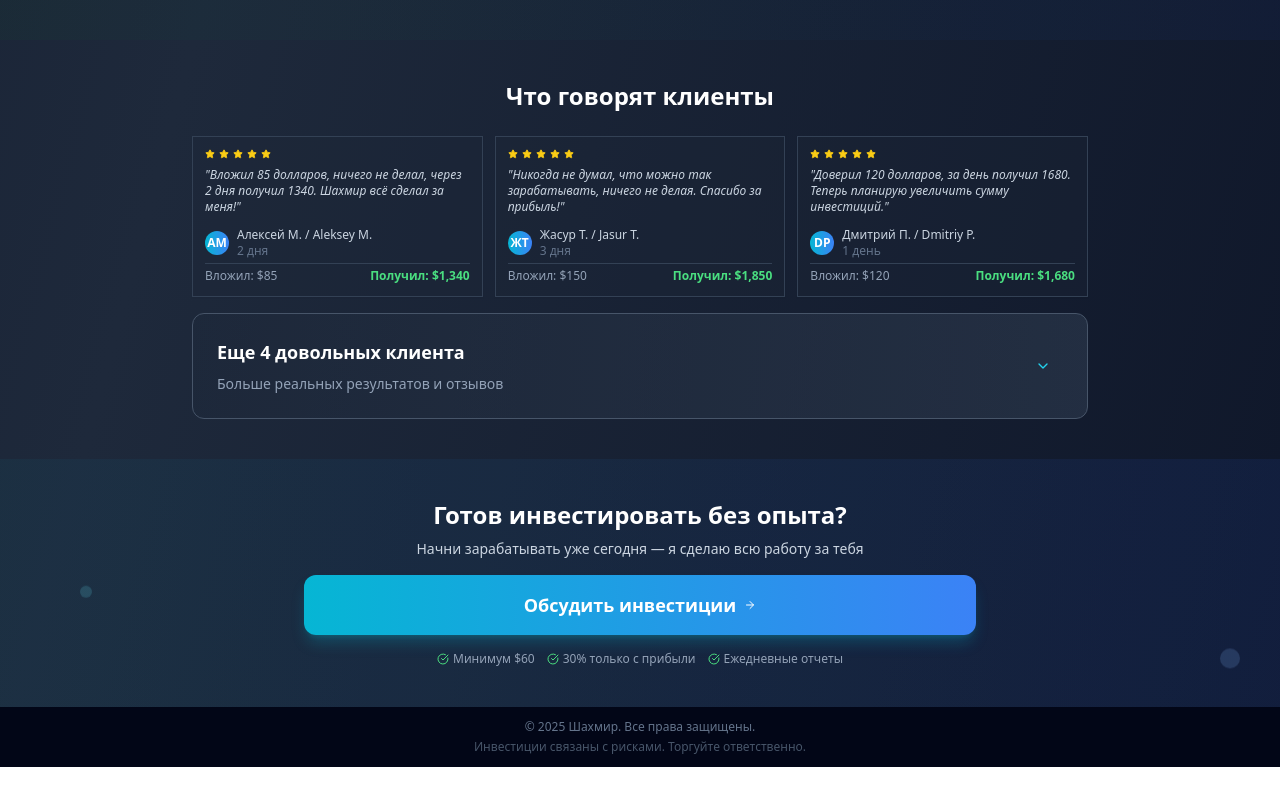
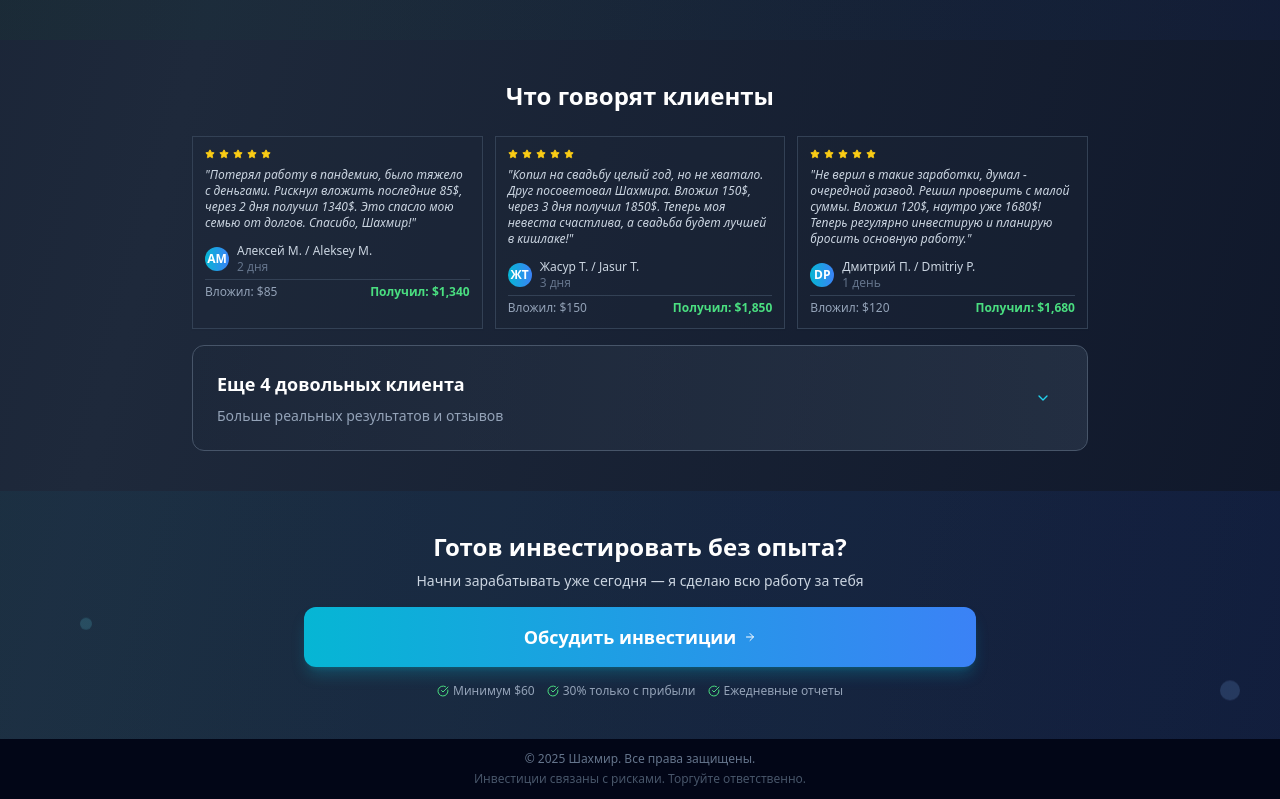
Before and after one commit to estaiazep/-, a Next.js app: page / in a window 1280 px wide. Shown: the part 4038-4837 px from the top of the page. Before the commit the page ends 4805 px from the top, so only its background shows below. Built offline with nearby package versions, Linux system fonts and the light colour scheme.

Commit message:
feat: enhance testimonials with real-life stories and emotions
Update testimonial texts to sound more authentic and less generic.

#VERCEL_SKIP

Co-authored-by: null <196481999+estaiazep@users.noreply.github.com>

```diff
--- a/app/page.tsx
+++ b/app/page.tsx
@@ -41,7 +41,10 @@ export default function LandingPage() {
       investment: formatCurrency(convertCurrency(85, "USD", currency), currency),
       result: formatCurrency(convertCurrency(1340, "USD", currency), currency),
       period: language === "ru" ? "2 дня" : "2 kun",
-      text: t("testimonial1"),
+      text:
+        language === "ru"
+          ? "Потерял работу в пандемию, было тяжело с деньгами. Рискнул вложить последние 85$, через 2 дня получил 1340$. Это спасло мою семью от долгов. Спасибо, Шахмир!"
+          : "Pandemiya paytida ishimni yo'qotdim, pul bilan qiyin edi. Oxirgi 85$ ni tikishga tavakkal qildim, 2 kundan keyin 1340$ oldim. Bu oilamni qarzlardan qutqardi. Rahmat, Shahmir!",
       avatar: "AM",
     },
     {
@@ -51,8 +54,8 @@ export default function LandingPage() {
       period: language === "ru" ? "3 дня" : "3 kun",
       text:
         language === "ru"
-          ? "Никогда не думал, что можно так зарабатывать, ничего не делая. Спасибо за прибыль!"
-          : "Hech narsa qilmasdan bunday daromad olish mumkinligini hech o'ylamagandim. Foyda uchun rahmat!",
+          ? "Копил на свадьбу целый год, но не хватало. Друг посоветовал Шахмира. Вложил 150$, через 3 дня получил 1850$. Теперь моя невеста счастлива, а свадьба будет лучшей в кишлаке!"
+          : "Butun yil to'y uchun pul yig'dim, lekin yetmadi. Do'stim Shahmir'ni tavsiya qildi. 150$ tikdim, 3 kundan keyin 1850$ oldim. Endi kelin baxtli, to'yimiz qishloqdagi eng yaxshi to'y bo'ladi!",
       avatar: "ЖТ",
     },
     {
@@ -60,7 +63,10 @@ export default function LandingPage() {
       investment: formatCurrency(convertCurrency(120, "USD", currency), currency),
       result: formatCurrency(convertCurrency(1680, "USD", currency), currency),
       period: language === "ru" ? "1 день" : "1 kun",
-      text: t("testimonial3"),
+      text:
+        language === "ru"
+          ? "Не верил в такие заработки, думал - очередной развод. Решил проверить с малой суммы. Вложил 120$, наутро уже 1680$! Теперь регулярно инвестирую и планирую бросить основную работу."
+          : "Bunday daromadlarga ishonmasdim, navbatdagi firibgarlik deb o'yladim. Kichik summa bilan tekshirishga qaror qildim. 120$ tikdim, ertalab 1680$! Endi muntazam investitsiya qilaman va asosiy ishimni tashlashni rejalashtirmoqdaman.",
       avatar: "DP",
     },
   ]
@@ -73,8 +79,8 @@ export default function LandingPage() {
       period: language === "ru" ? "2 дня" : "2 kun",
       text:
         language === "ru"
-          ? "Сначала сомневалась, но результат превзошел ожидания. Теперь регулярно инвестирую!"
-          : "Avval shubhalandim, lekin natija kutganimdan ham yaxshi bo'ldi. Endi muntazam investitsiya qilaman!",
+          ? "Я мать-одиночка с двумя детьми, еле сводила концы с концами. Подруга рассказала о Шахмире. Заняла 200$, очень боялась, не спала ночами. Через 2 дня получила 2800$! Теперь смогла оплатить детский сад и курсы английского для детей."
+          : "Men ikki bolali yolg'iz onaman, zo'rg'a kun ko'rardim. Dugоnam Shahmir haqida aytib berdi. 200$ qarz oldim, juda qo'rqdim, kechalari uxlamasdim. 2 kundan keyin 2800$ oldim! Endi bolalar bog'chasi va bolalar uchun ingliz tili kurslarini to'lay oldim.",
       avatar: "АК",
     },
     {
@@ -84,8 +90,8 @@ export default function LandingPage() {
       period: language === "ru" ? "1 день" : "1 kun",
       text:
         language === "ru"
-          ? "Быстро, надежно, прибыльно. Шахмир действительно профессионал своего дела!"
-          : "Tez, ishonchli, foydali. Shahmir haqiqatan ham o'z ishining professionalı!",
+          ? "Хотел купить машину, но не хватало 30% суммы. Банки отказали в кредите из-за плохой истории. Решил попробовать с Шахмиром, вложил 300$. Через день 3900$ на счету! Купил свою первую машину без кредитов и долгов!"
+          : "Mashina sotib olmoqchi edim, lekin summaning 30% yetmasdi. Banklar yomon tarix tufayli kreditni rad etishdi. Shahmir bilan sinab ko'rishga qaror qildim, 300$ tikdim. Bir kundan keyin hisobimda 3900$! Birinchi mashinamni kreditsiz va qarzsiz sotib oldim!",
       avatar: "СВ",
     },
     {
@@ -95,8 +101,8 @@ export default function LandingPage() {
       period: language === "ru" ? "3 дня" : "3 kun",
       text:
         language === "ru"
-          ? "Отличный сервис! Получил больше, чем ожидал. Рекомендую всем друзьям!"
-          : "Ajoyib xizmat! Kutganimdan ko'proq oldim. Barcha do'stlarimga tavsiya qilaman!",
+          ? "Мечтал открыть свою кофейню, но не было стартового капитала. Услышал о Шахмире от брата. Вложил 180$ семейных сбережений, жена была против. Через 3 дня получил 2340$! Сейчас моя кофейня уже работает и приносит доход."
+          : "O'z kofe do'konimni ochishni orzu qilardim, lekin boshlang'ich kapital yo'q edi. Shahmir haqida akamdan eshitdim. Oilaviy jamg'armadan 180$ tikdim, xotinim qarshi edi. 3 kundan keyin 2340$ oldim! Hozir kofe do'konim ishlayapti va daromad keltiryapti.",
       avatar: "ФУ",
     },
     {
@@ -106,8 +112,8 @@ export default function LandingPage() {
       period: language === "ru" ? "2 дня" : "2 kun",
       text:
         language === "ru"
-          ? "Профессиональный подход и отличные результаты. Очень довольна сотрудничеством!"
-          : "Professional yondashuv va ajoyib natijalar. Hamkorlikdan juda mamnunman!",
+          ? "У дочери обнаружили проблемы со здоровьем, нужна была операция. Страховка покрывала только часть. В отчаянии вложила последние 250$ через Шахмира. Через 2 дня получила 3250$! Операция прошла успешно, дочь здорова. Это чудо!"
+          : "Qizimda sog'liq muammolari aniqlandi, operatsiya kerak edi. Sug'urta faqat bir qismini qoplardi. Umidsizlikda Shahmir orqali oxirgi 250$ ni tikdim. 2 kundan keyin 3250$ oldim! Operatsiya muvaffaqiyatli o'tdi, qizim sog'lom. Bu mo'jiza!",
       avatar: "АЛ",
     },
   ]
```
